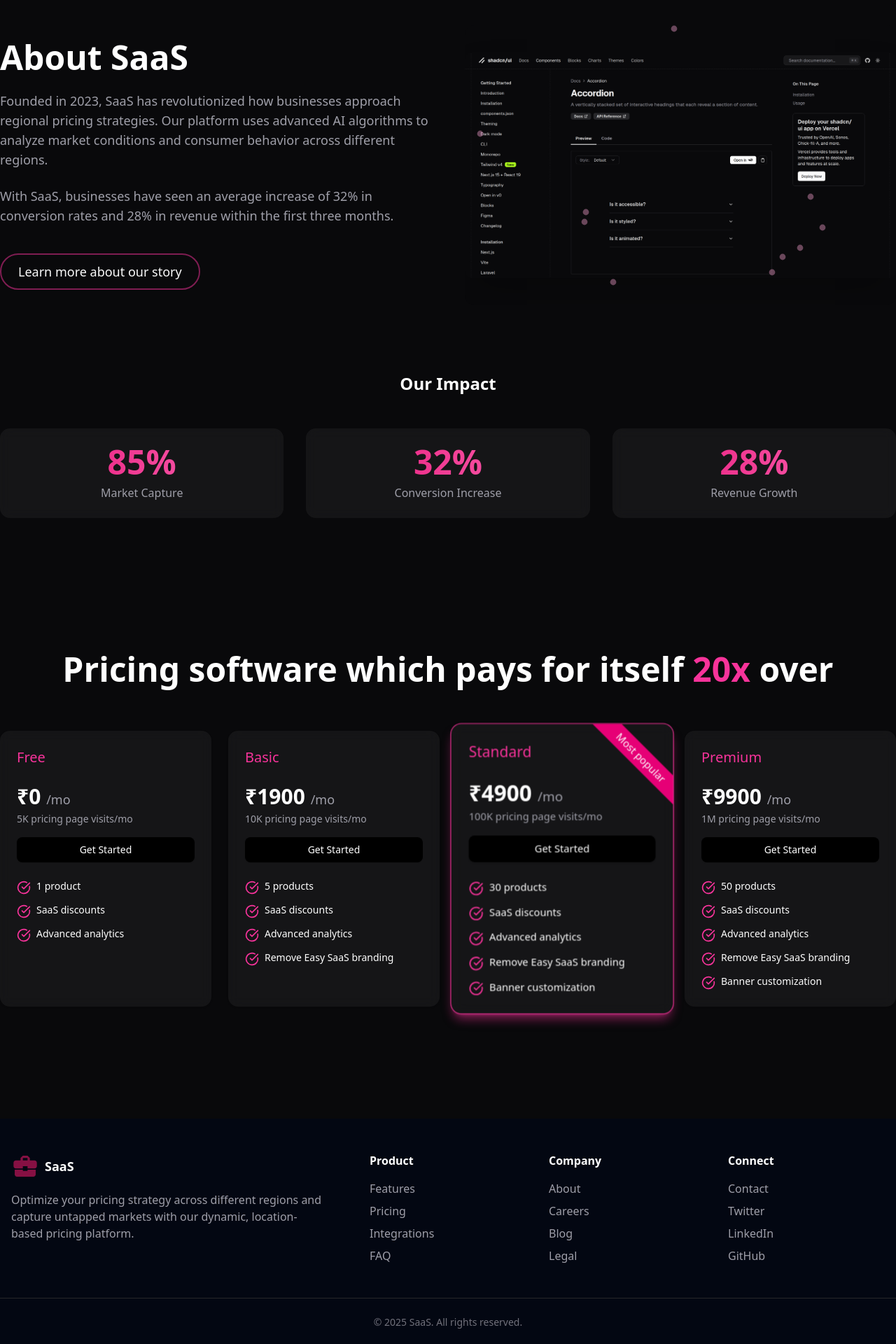
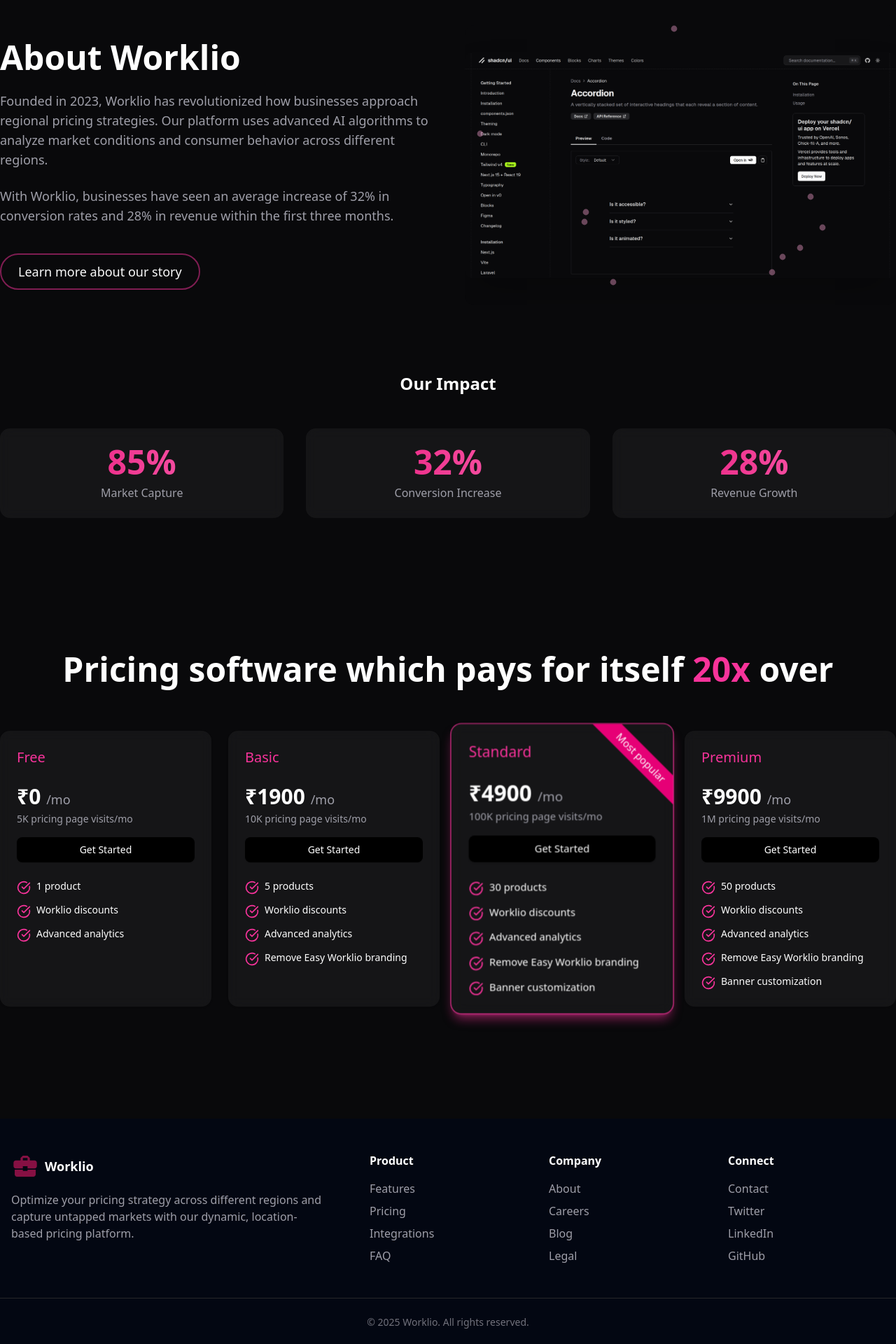
Before and after one commit to ojasvi004/N3rds, a Next.js app: page / in a window 1280 px wide. Shown: the part 620-2540 px from the top of the page at 70% size. Built offline with nearby package versions, Linux system fonts and the light colour scheme.

Commit message:
fix fix fix

```diff
--- a/src/app/(auth)/login/page.tsx
+++ b/src/app/(auth)/login/page.tsx
@@ -42,7 +42,7 @@
           <div className="w-10 h-10 rounded-full text-pink-900 text-5xl flex items-center justify-center">
             <MdBusinessCenter />
           </div>
-          <span className="text-white text-xl font-bold">SaaS</span>
+          <span className="text-white text-xl font-bold">Worklio</span>
         </Link>
 
         <nav className="hidden md:flex items-center gap-8">
@@ -357,7 +357,7 @@
 
       {/* Footer */}
       <footer className="py-6 text-center text-zinc-500 text-sm">
-        <p>© {new Date().getFullYear()} SaaS. All rights reserved.</p>
+        <p>© {new Date().getFullYear()} Worklio. All rights reserved.</p>
       </footer>
     </div>
   );
--- a/src/app/page.tsx
+++ b/src/app/page.tsx
@@ -50,7 +50,7 @@
           <div className="w-10 h-10 rounded-full text-pink-900 text-5xl flex items-center justify-center">
             <MdBusinessCenter />
           </div>
-          <span className="text-white text-xl font-bold">SaaS</span>
+          <span className="text-white text-xl font-bold">Worklio</span>
         </div>
         <nav className="hidden md:flex items-center gap-8">
           <Link
@@ -158,16 +158,16 @@
             viewport={{ once: true }}
           >
             <h2 className="text-3xl md:text-5xl font-bold text-white">
-              About SaaS
+              About Worklio
             </h2>
             <p className="text-lg text-zinc-400">
-              Founded in 2023, SaaS has revolutionized how businesses approach
+              Founded in 2023, Worklio has revolutionized how businesses approach
               regional pricing strategies. Our platform uses advanced AI
               algorithms to analyze market conditions and consumer behavior
               across different regions.
             </p>
             <p className="text-lg text-zinc-400">
-              With SaaS, businesses have seen an average increase of 32% in
+              With Worklio, businesses have seen an average increase of 32% in
               conversion rates and 28% in revenue within the first three months.
             </p>
             <div className="pt-4">
@@ -192,7 +192,7 @@
               <div className="absolute inset-0 flex items-center justify-center">
                 <Image
                   src="/static/image.png"
-                  alt="SaaS Dashboard"
+                  alt="Worklio Dashboard"
                   width={800}
                   height={700}
                   className="rounded-lg shadow-2xl"
@@ -278,7 +278,7 @@
             title="Free"
             price="₹0"
             visits="5K pricing page visits/mo"
-            features={["1 product", "SaaS discounts", "Advanced analytics"]}
+            features={["1 product", "Worklio discounts", "Advanced analytics"]}
             color="text-pink-500"
           />
 
@@ -289,9 +289,9 @@
             visits="10K pricing page visits/mo"
             features={[
               "5 products",
-              "SaaS discounts",
+              "Worklio discounts",
               "Advanced analytics",
-              "Remove Easy SaaS branding",
+              "Remove Easy Worklio branding",
             ]}
             color="text-pink-500"
             gradient="bg-gradient-to-br from-white/5 to-pink-500/10"
@@ -304,9 +304,9 @@
             visits="100K pricing page visits/mo"
             features={[
               "30 products",
-              "SaaS discounts",
+              "Worklio discounts",
               "Advanced analytics",
-              "Remove Easy SaaS branding",
+              "Remove Easy Worklio branding",
               "Banner customization",
             ]}
             color="text-pink-500"
@@ -321,9 +321,9 @@
             visits="1M pricing page visits/mo"
             features={[
               "50 products",
-              "SaaS discounts",
+              "Worklio discounts",
               "Advanced analytics",
-              "Remove Easy SaaS branding",
+              "Remove Easy Worklio branding",
               "Banner customization",
             ]}
             color="text-pink-500"
@@ -339,7 +339,7 @@
               <div className="w-10 h-10 rounded-full text-pink-900 text-5xl flex items-center justify-center">
                 <MdBusinessCenter />
               </div>
-              <span className="text-white text-lg font-bold">SaaS</span>
+              <span className="text-white text-lg font-bold">Worklio</span>
             </div>
             <p className="text-zinc-400 max-w-md">
               Optimize your pricing strategy across different regions and
@@ -399,7 +399,7 @@
 
         <div className="container mx-auto mt-12 pt-6 border-t border-zinc-800">
           <p className="text-zinc-500 text-sm text-center">
-            © {new Date().getFullYear()} SaaS. All rights reserved.
+            © {new Date().getFullYear()} Worklio. All rights reserved.
           </p>
         </div>
       </footer>
--- a/src/components/background-beams.tsx
+++ b/src/components/background-beams.tsx
@@ -1,6 +1,6 @@
 "use client";
 import React from "react";
-import { motion } from "motion/react";
+import { motion } from "framer-motion";
 import { cn } from "@/lib/utils";
 
 export const BackgroundBeams = React.memo(
```
Also changed, not shown: package.json (+22 -3 lines), 1 other file (tests, documents, lock files or other folders).
